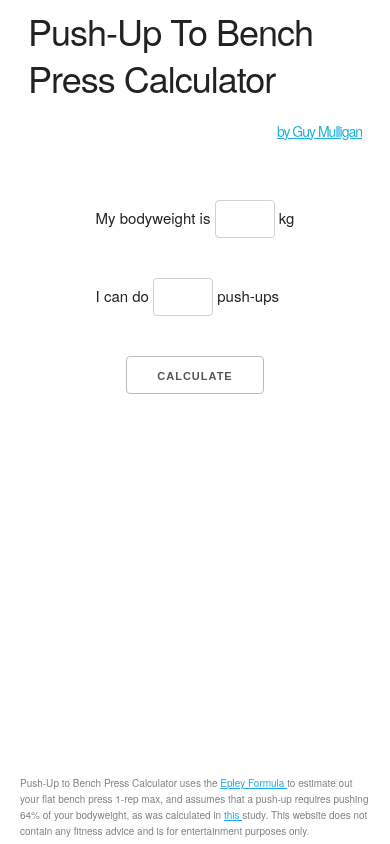
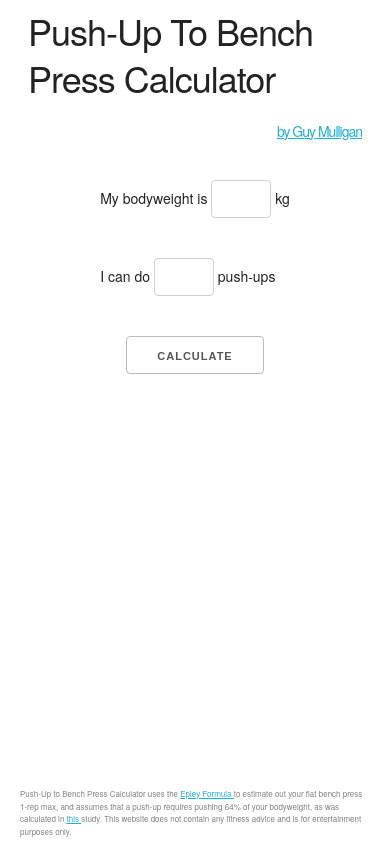
Before and after one commit to guymulligan/Push-Up-to-Bench-Press-Calculator, a React (Create React App) app in the folder putbp3/: page / in a window 390 px wide. Built offline with nearby package versions, Linux system fonts and the light colour scheme.

Commit message:
reduced height for phone use

```diff
--- a/putbp3/src/App.css
+++ b/putbp3/src/App.css
@@ -34,14 +34,15 @@ input {
 .inputNumbers {
   animation-name: blacktowhite;
   animation-duration: 0.5s;
-  margin-top: 40px;
+  margin-top: 20px;
+  font-size: 14px;
 }
 
 .Disclaimer {
   flex-wrap: wrap;
   position: fixed;
   bottom: 0;
-  font-size: 10px;
+  font-size: 8px;
   color: gray;
   margin-bottom: -20px;
   left: 20px;
@@ -60,7 +61,7 @@ font-size: 14px;
 }
 
 .oneRM {
-  margin-top: 30px;
+  margin-top: 20px;
 animation-name: blacktowhite;
 animation-duration: 0.5s;
 }
```
